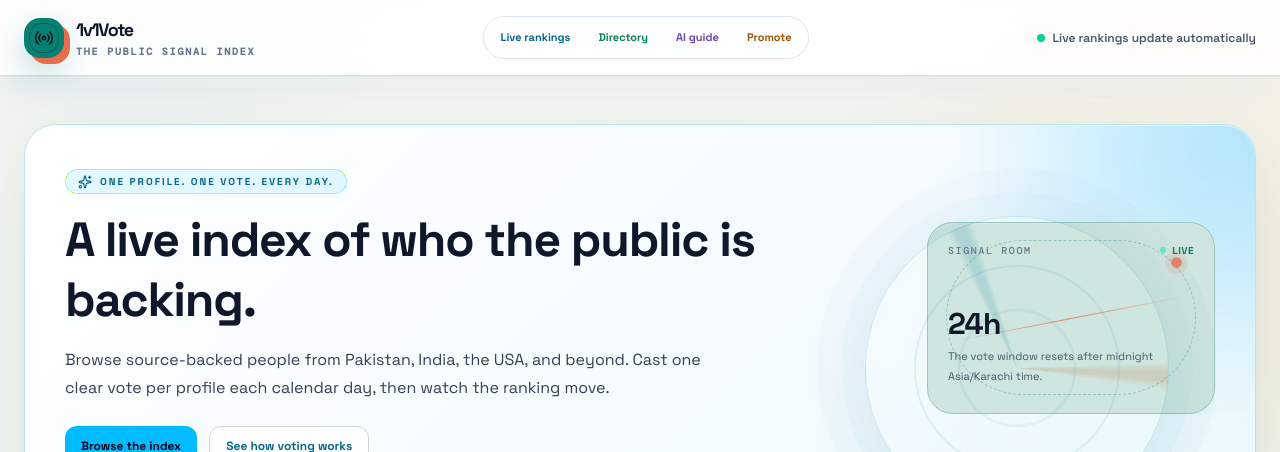
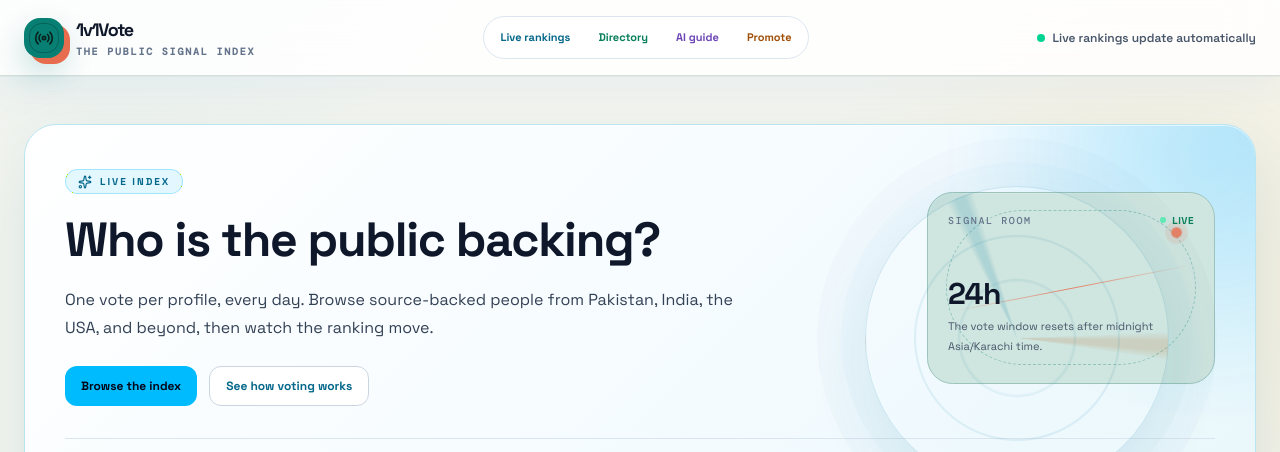
Before and after one commit to mziaullah479-ops/1v1Vote, a React (Vite) app: page / in a window 1280 px wide. Shown: the top 452 px of the page. Built offline with nearby package versions, Linux system fonts and the light colour scheme; no server answers.

Commit message:
Apply light UI polish and fix initial live feed

```diff
--- a/src/components/PeopleDashboard.tsx
+++ b/src/components/PeopleDashboard.tsx
@@ -263,9 +263,9 @@ export const PeopleDashboard: React.FC = () => {
           <div className="absolute -right-24 -top-28 h-72 w-72 rounded-full bg-sky-400/10 blur-3xl" />
           <div className="relative grid gap-8 lg:grid-cols-[minmax(0,1fr)_18rem] lg:items-center">
             <div className="max-w-3xl">
-              <div className="mb-4 inline-flex items-center gap-2 rounded-full border border-sky-400/30 bg-sky-400/10 px-3 py-1 text-[10px] font-black uppercase tracking-[0.2em] text-sky-300"><Sparkles className="h-3.5 w-3.5" /> One profile. One vote. Every day.</div>
-              <h1 className="text-3xl font-black leading-tight tracking-tight text-white sm:text-5xl">A live index of who the public is backing.</h1>
-              <p className="mt-4 max-w-2xl text-sm leading-7 text-slate-300 sm:text-base">Browse source-backed people from Pakistan, India, the USA, and beyond. Cast one clear vote per profile each calendar day, then watch the ranking move.</p>
+              <div className="mb-4 inline-flex items-center gap-2 rounded-full border border-sky-400/30 bg-sky-400/10 px-3 py-1 text-[10px] font-black uppercase tracking-[0.2em] text-sky-300"><Sparkles className="h-3.5 w-3.5" /> Live index</div>
+              <h1 className="text-3xl font-black leading-tight tracking-tight text-white sm:text-5xl">Who is the public backing?</h1>
+              <p className="mt-4 max-w-2xl text-sm leading-7 text-slate-300 sm:text-base">One vote per profile, every day. Browse source-backed people from Pakistan, India, the USA, and beyond, then watch the ranking move.</p>
               <div className="mt-6 flex flex-wrap items-center gap-3">
                 <a href="#directory" className="inline-flex min-h-10 items-center rounded-xl bg-sky-400 px-4 text-xs font-black text-slate-950 transition hover:bg-sky-300">Browse the index</a>
                 <a href="/how-it-works" className="inline-flex min-h-10 items-center rounded-xl border border-slate-700 bg-slate-950/20 px-4 text-xs font-black text-slate-200 transition hover:border-sky-400/60 hover:text-sky-200">See how voting works</a>
```
